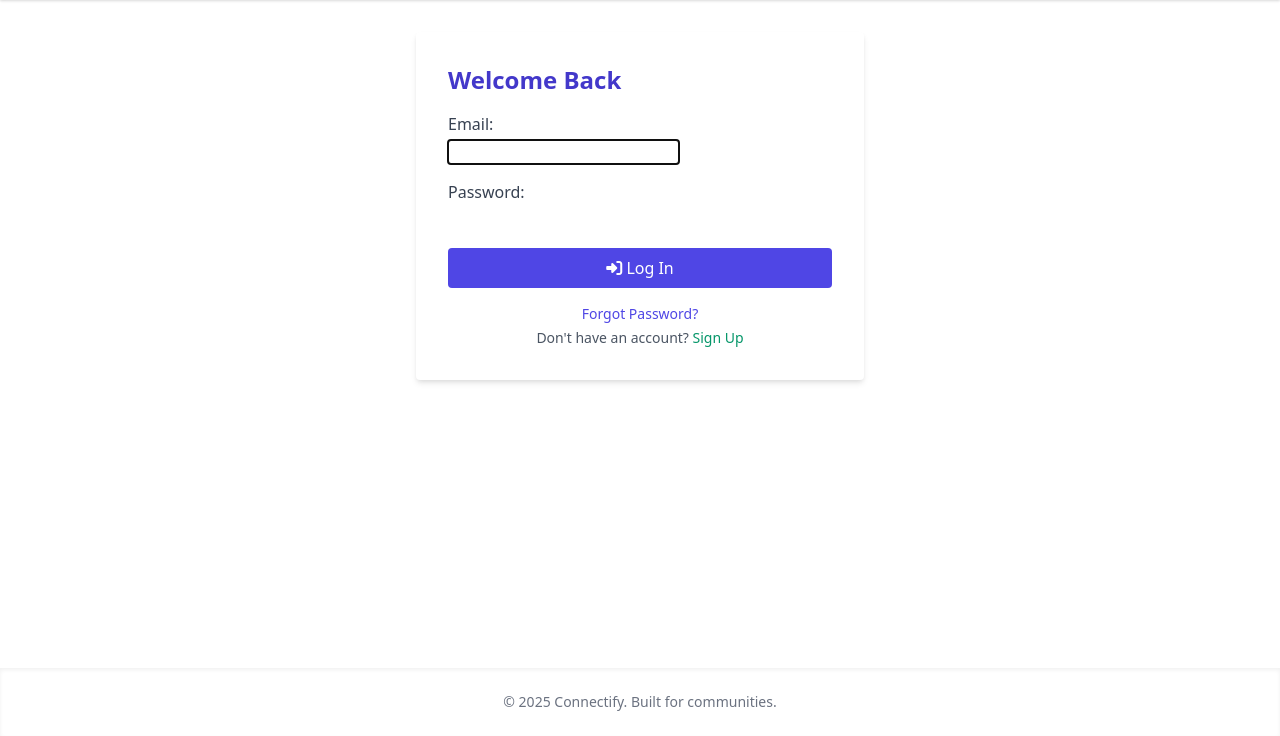
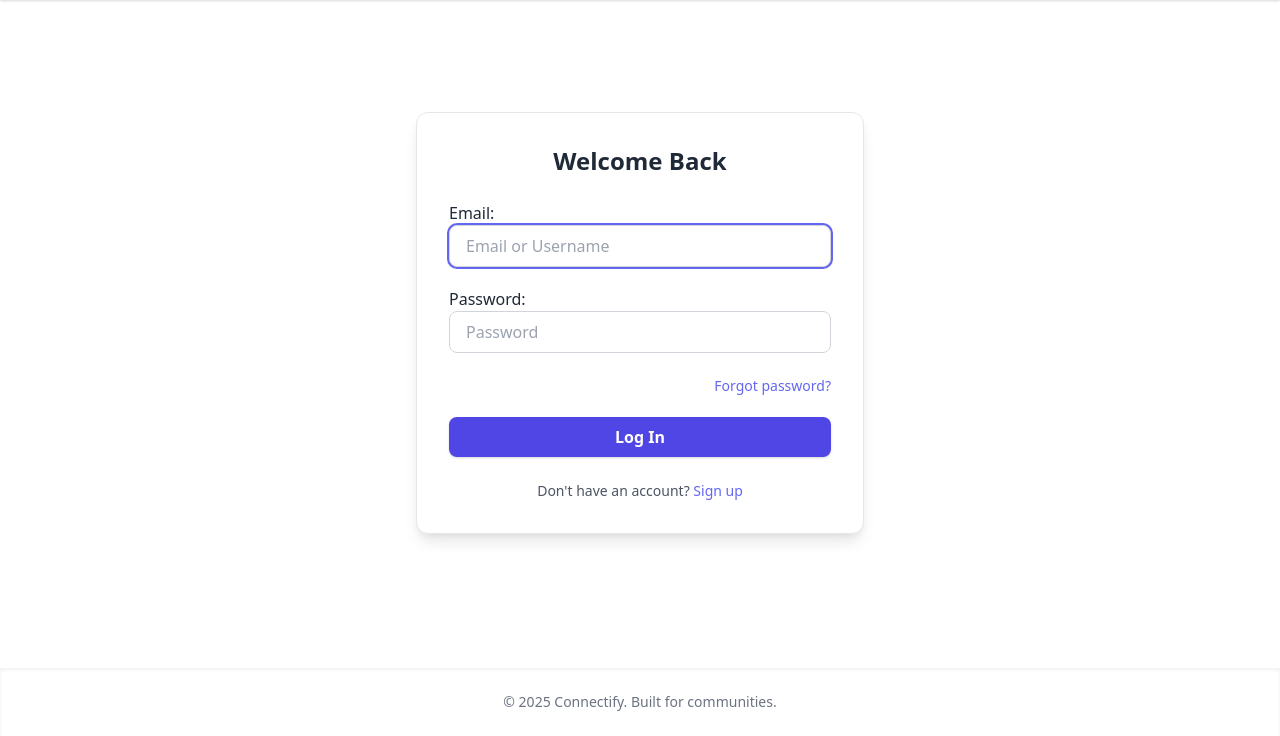
Before and after one commit to webForDave/Connectify, a Django app: page /accounts/login/ in a window 1280 px wide. Shown: the part 64-800 px from the top of the page. Run offline with Django 5.2, Linux system fonts and the light colour scheme; some libraries are stand-ins or nearby versions.

Commit message:
Templates, views and urls cleanup

```diff
--- a/accounts/forms.py
+++ b/accounts/forms.py
@@ -1,10 +1,56 @@
 from django.contrib.auth.forms import UserCreationForm, UserChangeForm
+from django.contrib.auth.forms import AuthenticationForm
 from .models import CustomUser
+from django import forms
 
 class CustomUserCreationForm(UserCreationForm):
     class Meta:
         model = CustomUser
         fields = ("email", "username", "bio")
+        widgets = {
+            "email": forms.EmailInput(attrs={
+                "class": "w-full px-4 py-2 rounded-lg border border-gray-300 focus:outline-none focus:ring-2 focus:ring-indigo-500",
+                "placeholder": "Enter your email"
+            }),
+            "username": forms.TextInput(attrs={
+                "class": "w-full px-4 py-2 rounded-lg border border-gray-300 focus:outline-none focus:ring-2 focus:ring-indigo-500",
+                "placeholder": "Choose a username"
+            }),
+            "bio": forms.Textarea(attrs={
+                "class": "w-full px-4 py-2 rounded-lg border border-gray-300 focus:outline-none focus:ring-2 focus:ring-indigo-500",
+                "rows": 3,
+                "placeholder": "Tell us about yourself..."
+            }),
+        }
+
+    def __init__(self, *args, **kwargs):
+        super().__init__(*args, **kwargs)
+
+        # Style password1
+        self.fields['password1'].widget.attrs.update({
+            "class": "w-full px-4 py-2 rounded-lg border border-gray-300 focus:outline-none focus:ring-indigo-500",
+            "placeholder": "Create password"
+        })
+
+        # Style password2
+        self.fields['password2'].widget.attrs.update({
+            "class": "w-full px-4 py-2 rounded-lg border border-gray-300 focus:outline-none focus:ring-indigo-500",
+            "placeholder": "Confirm password"
+        })
+
+class StyledLoginForm(AuthenticationForm):
+    def __init__(self, *args, **kwargs):
+        super().__init__(*args, **kwargs)
+
+        self.fields['username'].widget.attrs.update({
+            'class': 'w-full px-4 py-2 rounded-lg border border-gray-300 focus:outline-none focus:ring-2 focus:ring-indigo-500',
+            'placeholder': 'Email or Username'
+        })
+
+        self.fields['password'].widget.attrs.update({
+            'class': 'w-full px-4 py-2 rounded-lg border border-gray-300 focus:outline-none focus:ring-2 focus:ring-indigo-500',
+            'placeholder': 'Password'
+        })
 
 class CustomUserChangeForm(UserChangeForm):
     class Meta:
--- a/accounts/templates/registration/login.html
+++ b/accounts/templates/registration/login.html
@@ -1,26 +1,42 @@
-{% extends "base.html" %}
-{% block title %}Login | Connectify{% endblock %}
+{% extends 'base.html' %}
+
+{% block title %}Login{% endblock %}
+
 {% block content %}
-<div class="max-w-md mx-auto bg-white p-8 rounded shadow-md">
-    <h2 class="text-2xl font-bold text-indigo-700 mb-4">Welcome Back</h2>
-    <form method="post" class="space-y-4">
+<div class="max-w-md mx-auto mt-20 bg-white shadow-lg rounded-xl p-8 space-y-6 border border-gray-200">
+    <h2 class="text-2xl font-bold text-gray-800 text-center">Welcome Back</h2>
+
+    <form method="post" class="space-y-5">
         {% csrf_token %}
-        {% for field in form %}
-            <div>
-                <label class="block text-gray-700 mb-1">{{ field.label_tag }}</label>
-                {{ field }}
-                {% if field.errors %}
-                    <p class="text-sm text-red-500">{{ field.errors }}</p>
-                {% endif %}
-            </div>
-        {% endfor %}
-        <button type="submit" class="w-full bg-indigo-600 text-white py-2 rounded hover:bg-indigo-700">
-            <i class="fas fa-sign-in-alt"></i> Log In
+
+        <div>
+            {{ form.username.label_tag }}
+            {{ form.username }}
+            {% if form.username.errors %}
+                <p class="text-red-600 text-sm mt-1">{{ form.username.errors.0 }}</p>
+            {% endif %}
+        </div>
+
+        <div>
+            {{ form.password.label_tag }}
+            {{ form.password }}
+            {% if form.password.errors %}
+                <p class="text-red-600 text-sm mt-1">{{ form.password.errors.0 }}</p>
+            {% endif %}
+        </div>
+
+        <div class="text-right">
+            <a href="{% url 'password_reset' %}" class="text-sm text-indigo-500 hover:underline">Forgot password?</a>
+        </div>
+
+        <button type="submit" class="w-full bg-indigo-600 hover:bg-indigo-700 text-white font-semibold py-2 px-4 rounded-lg shadow transition duration-200">
+            Log In
         </button>
     </form>
-    <div class="mt-4 text-sm text-center text-gray-600 space-y-1">
-        <p><a href="{% url 'password_reset' %}" class="text-indigo-600 hover:underline">Forgot Password?</a></p>
-        <p>Don't have an account? <a href="{% url 'signup' %}" class="text-green-600 hover:underline">Sign Up</a></p>
-    </div>
+
+    <p class="text-center text-gray-600 text-sm">
+        Don't have an account?
+        <a href="{% url 'signup' %}" class="text-indigo-500 hover:underline">Sign up</a>
+    </p>
 </div>
 {% endblock %}
--- a/accounts/templates/registration/user_profile.html
+++ b/accounts/templates/registration/user_profile.html
@@ -8,7 +8,7 @@
         </div>
         <div>
             <h2 class="text-xl font-semibold text-gray-800">{{ user.username }}</h2>
-            <p class="text-sm text-gray-500">Joined {{ user.date_joined|date:"F j, Y" }}</p>
+            <p class="text-sm text-gray-500">Joined {{ user.date_created|date:"F j, Y" }}</p>
         </div>
     </div>
     {% if user.bio %}
@@ -18,8 +18,8 @@
         </div>
     {% endif %}
     <div class="text-sm text-gray-500">
-        <p><strong>Posts:</strong> {{ user.posts.count }}</p>
-        <p><strong>Comments:</strong> {{ user.comments.count }}</p>
+        <p><strong>Topics:</strong> {{ topics_count }}</p>
+        <p><strong>Comments:</strong> {{ comments_count }}</p>
     </div>
 </div>
 {% endblock %}
--- a/accounts/urls.py
+++ b/accounts/urls.py
@@ -1,7 +1,13 @@
 from django.urls import path
 from . import views
+from .forms import StyledLoginForm
+from django.contrib.auth import views as auth_views
 
 urlpatterns = [
     path("signup/", views.signup_view, name="signup"),
     path("profile/<str:username>/", views.user_profile_view, name="user_profile"),
+    path('login/', auth_views.LoginView.as_view(
+        template_name='registration/login.html',
+        authentication_form=StyledLoginForm
+    ), name='login'),
 ]
--- a/accounts/views.py
+++ b/accounts/views.py
@@ -16,4 +16,6 @@
 
 def user_profile_view(request, username):
     user = get_object_or_404(CustomUser, username=username)
-    return render(request, "registration/user_profile.html", {"user": user})
+    topics_count = user.topic_set.all().count()
+    comments_count = user.comment_set.all().count()
+    return render(request, "registration/user_profile.html", {"user": user, "topics_count": topics_count, "comments_count": comments_count})
--- a/communities/urls.py
+++ b/communities/urls.py
@@ -3,6 +3,6 @@
 
 urlpatterns = [
     path("communities/create/", views.create_community_view, name="create_community"),
-    path("", views.list_communities_view, name="communities"),
+    path("", views.home, name="home"),
     path("communities/<slug:slug>/", views.community_detail_view, name="community_detail")
 ]
--- a/communities/views.py
+++ b/communities/views.py
@@ -13,13 +13,13 @@
             community_instance = form.save(commit=False)
             community_instance.author = request.user
             community_instance.save()
-            return redirect("communities")
+            return redirect("home")
     else:
         form = CreateCommunityForm()
     context = {"form": form}
     return render(request, "communities/create_community.html", context)
 
-def list_communities_view(request):
+def home(request):
     communities = Community.objects.all().order_by("-id")
     context = {"communities": communities}
     return render(request, "communities/home.html", context)
--- a/templates/base.html
+++ b/templates/base.html
@@ -13,7 +13,7 @@
   <!-- Navbar -->
   <nav class="bg-white shadow">
     <div class="container mx-auto px-6 py-4 flex justify-between items-center">
-      <a href="{% url 'communities' %}" class="text-2xl font-bold text-indigo-600">Connectify</a>
+      <a href="{% url 'home' %}" class="text-2xl font-bold text-indigo-600">Connectify</a>
       <div class="space-x-4 text-sm">
         {% if user.is_authenticated %}
           <a href="{% url 'user_profile' user.username %}" class="text-gray-700 hover:text-indigo-600">
--- a/topics/views.py
+++ b/topics/views.py
@@ -3,6 +3,7 @@
 from .forms import CreateTopicForm
 from django.contrib.auth.decorators import login_required
 from communities.models import Community
+from comments.models import Comment
 
 @login_required
 def create_new_topic_view(request, slug):
```
Also changed, not shown: comments/forms.py (+8 -0 lines), communities/forms.py (+12 -0 lines), topics/forms.py (+12 -0 lines).
